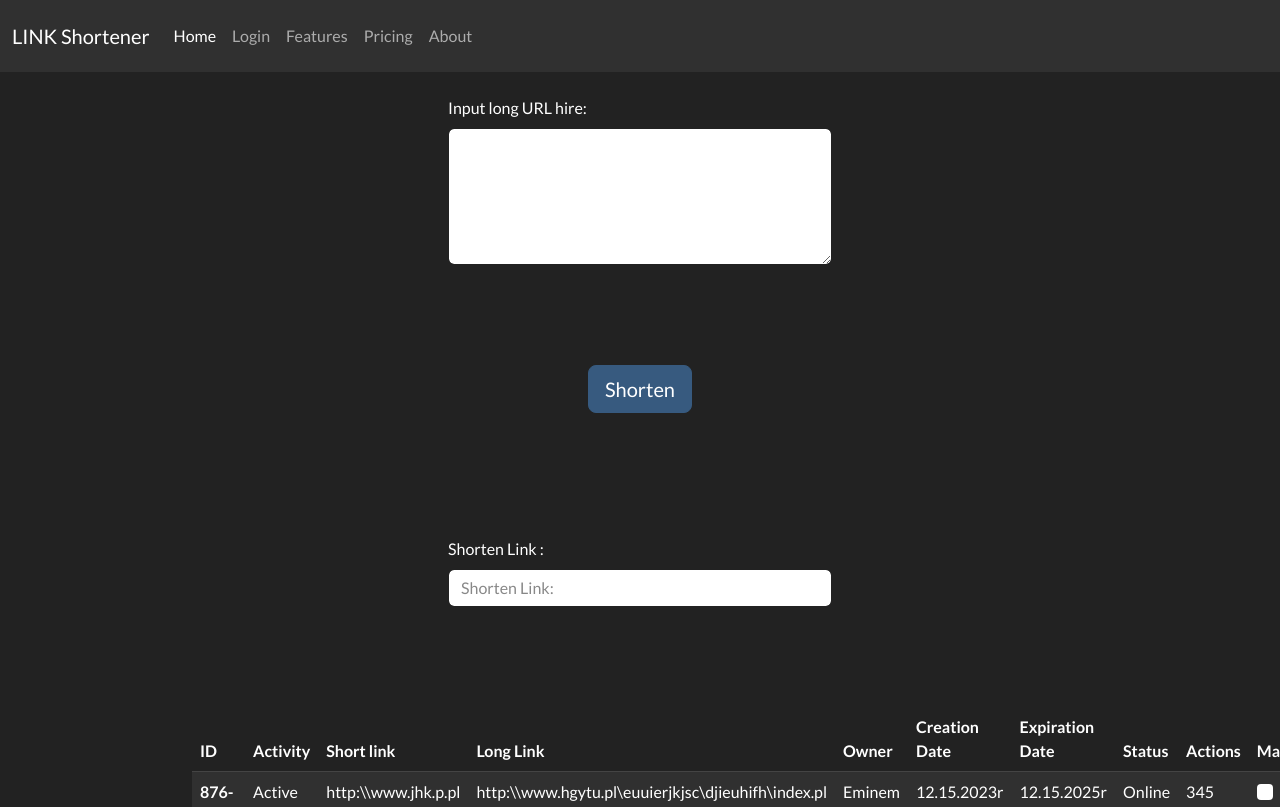
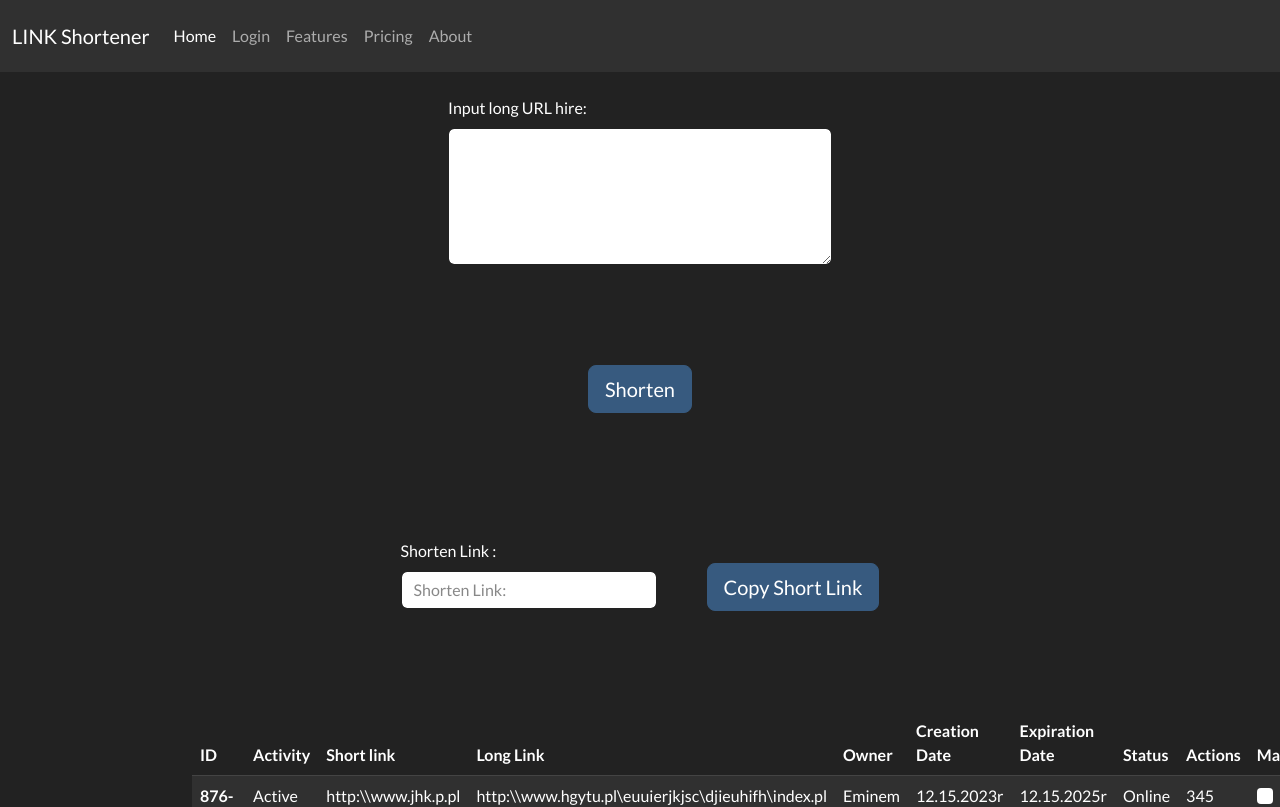
Before and after one commit to Deosen/NXO_1_Link-Shortening, a Vue app in the folder frontend/link-shortener-frontend/: page / in a window 1280 px wide. Shown: the top 807 px of the page. Built offline with nearby package versions, Linux system fonts and the light colour scheme.

Commit message:
Adding CopyButton.vue . Adding CopyButton.vue to App.vue  . Positioning elements relative to each other.

```diff
--- a/frontend/link-shortener-frontend/src/App.vue
+++ b/frontend/link-shortener-frontend/src/App.vue
@@ -3,7 +3,10 @@
     <Header title="LINK Shortener" />
     <InputLink />
     <ShortLinkButton />
-    <OutputLink />
+    <div class="div-output-container">
+      <OutputLink />
+      <CopyButton />
+    </div>
     <router-view></router-view>
   </div>
 </template>
@@ -13,6 +16,7 @@ import Header from './components/Header.vue'
 import InputLink from './components/InputLink.vue'
 import ShortLinkButton from './components/ShortLinkButton.vue'
 import OutputLink from './components/OutputLink.vue'
+import CopyButton from './components/CopyButton.vue'
 
 export default {
   name: 'App',
@@ -20,10 +24,18 @@ export default {
     Header,
     InputLink,
     ShortLinkButton,
-    OutputLink
+    OutputLink,
+    CopyButton
   }
 }
 </script>
 
 <style>
+    .div-output-container {
+        margin-top: 100px;
+        margin-bottom: 100px;
+        display: flex;
+        justify-content: center;
+        align-items: center;
+    }
 </style>
--- /dev/null
+++ b/frontend/link-shortener-frontend/src/components/CopyButton.vue
@@ -0,0 +1,18 @@
+<template>
+    <div class="copy-link-button">
+        <button type="button" class="btn btn-lg btn-primary">Copy Short Link</button>
+    </div>
+</template>
+
+<script>
+    export default {
+        name: 'CopyButton'
+    }
+</script>
+
+<style>
+    .copy-link-button {
+        margin-left: 50px;
+        margin-top: 50px;
+    }
+</style>
--- a/frontend/link-shortener-frontend/src/components/OutputLink.vue
+++ b/frontend/link-shortener-frontend/src/components/OutputLink.vue
@@ -16,10 +16,7 @@
 
 <style>
     .output-link {
-        position: relative;
-        left: 50%;
-        transform: translateX(-50%);
-        max-width: 30%;
-        margin-bottom: 100px;
+        min-width: 20%;
+        max-width: 40%;
     }
 </style>
```
